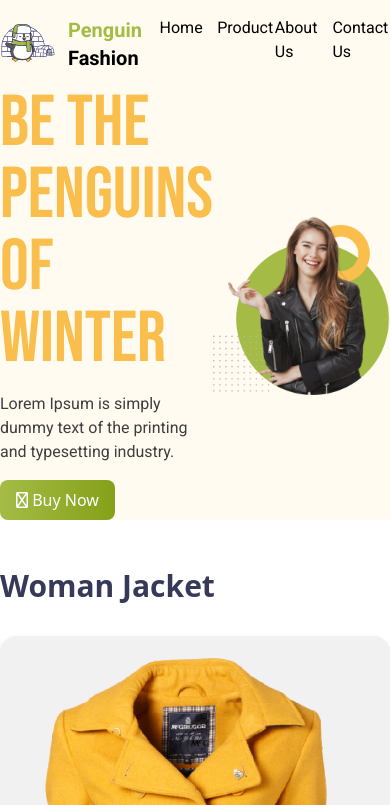
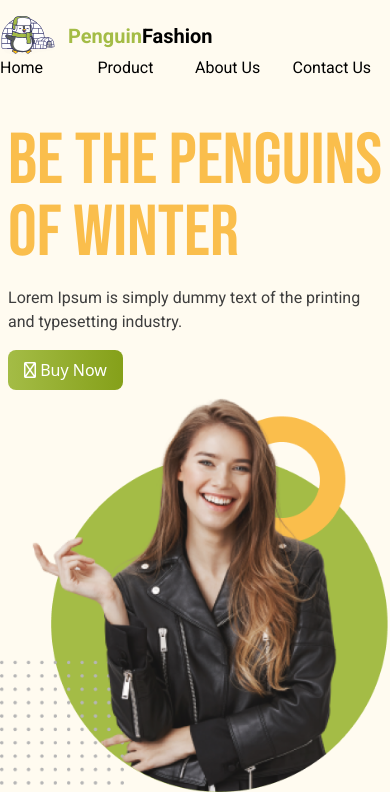
Before and after one commit to Mahadi81080/penguin-fashion-resources-main, a plain HTML site: page index.html in a window 390 px wide. Shown: the top 805 px of the page. Drawn offline with nearby package versions, Linux system fonts and the light colour scheme.

Commit message:
responsive complite

```diff
--- a/index.html
+++ b/index.html
@@ -24,6 +24,15 @@
       .font-roboto {
         font-family: "Roboto", sans-serif;
       }
+      @media screen and (max-width:576px) {
+        nav{
+          flex-direction: column;
+        }
+        .banner{
+          flex-direction: column;
+          margin-top: 30px;
+        }
+      }
     </style>
   </head>
   <body>
@@ -32,7 +41,7 @@
         <div class="flex items-center gap-3">
           <img src="penguin-fashion-resources-main/icons/Frame.svg" alt="" />
           <h3 class="text-xl font-bold">
-            <span class="text-[#A4BC46]">Penguin </span>Fashion
+            <span class="text-[#A4BC46]">Penguin</span>Fashion
           </h3>
         </div>
         <ul class="grid grid-cols-4">
@@ -43,7 +52,7 @@
         </ul>
       </nav>
 
-      <div class="flex justify-between items-center max-w-6xl mx-auto">
+      <div class=" banner flex justify-between items-center max-w-6xl mx-auto">
         <div class="space-y-4">
           <h3 class="font-bebas text-7xl text-[#FABE4C] uppercase">
             Be the Penguins <br />
@@ -220,7 +229,7 @@
       </section>
     </main>
     <footer>
-      <div class="grid grid-cols-2 gap-8 max-w-6xl mx-auto my-6">
+      <div class="grid grid-cols-1 md:grid-cols-2 lg:grid-cols-2 gap-8 max-w-6xl mx-auto my-6">
         <div class="space-y-6">
           <div class="flex gap-4 shadow p-4">
             <div class="w-20">
```
